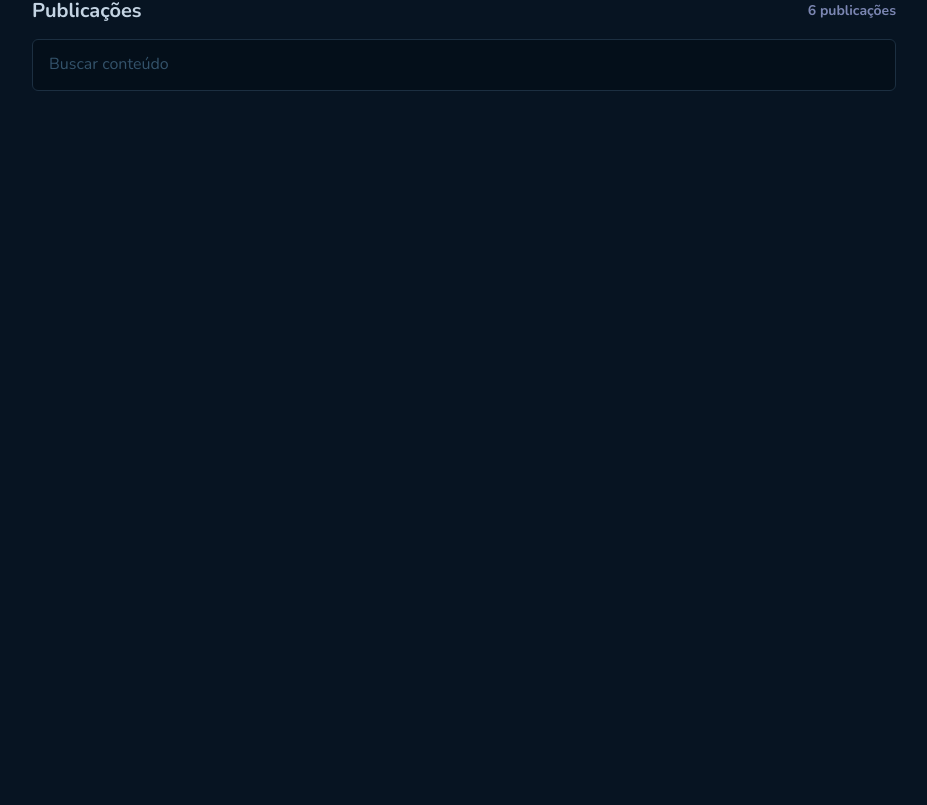
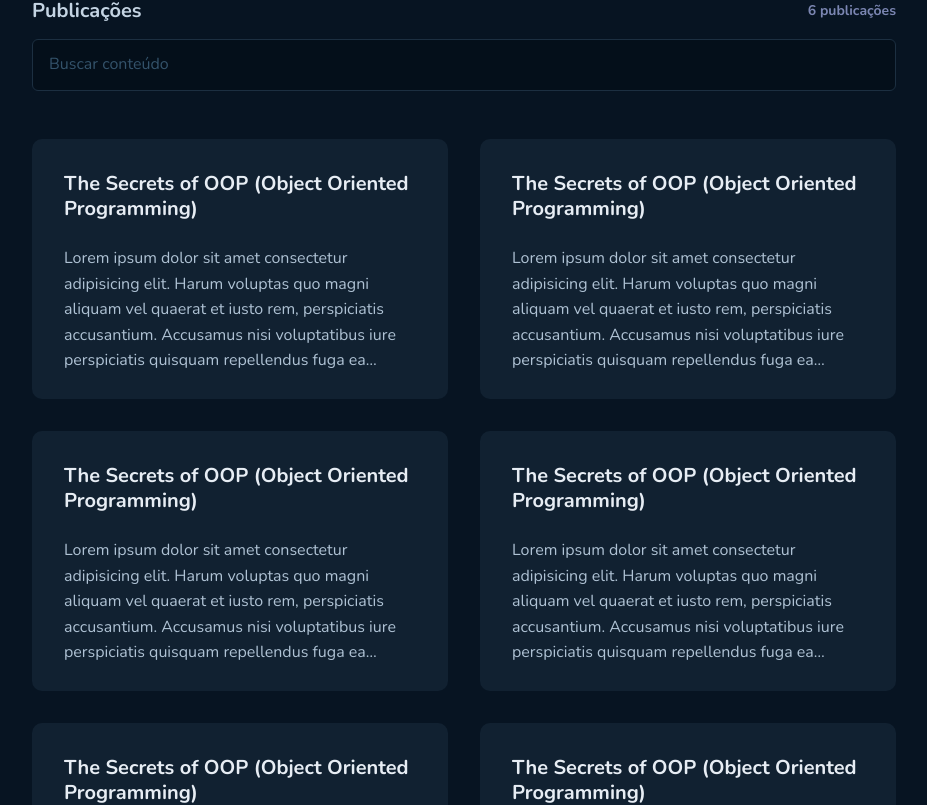
Before and after one commit to ArturMinelli/03-desafio-github-blog, a React (Vite) app: page / in a window 1280 px wide. Shown: the part 475-1280 px from the top of the page, without its empty margins (176-1103 px from the left). Before the commit the page ends 800 px from the top, so only its background shows below. Built offline with nearby package versions, Linux system fonts and the light colour scheme.

Commit message:
adding posts to the blog page

```diff
--- a/src/layouts/DefaultLayout/styles.ts
+++ b/src/layouts/DefaultLayout/styles.ts
@@ -11,4 +11,5 @@ export const LayoutContainer = styled.div`
 export const ContentContainer = styled.div`
   width: 54rem;
   margin-top: -7.75rem;
+  margin-bottom: 3.5rem;
 `
--- /dev/null
+++ b/src/pages/Blog/components/PostCard/index.tsx
@@ -0,0 +1,14 @@
+import styled from "styled-components";
+import { PostCardContainer } from "./styles";
+
+export function PostCard() {
+  return (
+    <PostCardContainer>
+      <h2>The Secrets of OOP (Object Oriented Programming)</h2>
+      <p>
+        Lorem ipsum dolor sit amet consectetur adipisicing elit. Harum voluptas quo magni aliquam vel quaerat et iusto rem, perspiciatis accusantium. Accusamus nisi voluptatibus iure perspiciatis quisquam repellendus fuga ea deleniti?
+        Lorem ipsum dolor sit amet consectetur adipisicing elit. Harum voluptas quo magni aliquam vel quaerat et iusto rem, perspiciatis accusantium. Accusamus nisi voluptatibus iure perspiciatis quisquam repellendus fuga ea deleniti?
+      </p>
+    </PostCardContainer>
+  )
+}
--- /dev/null
+++ b/src/pages/Blog/components/PostCard/styles.ts
@@ -0,0 +1,23 @@
+import styled from 'styled-components'
+
+export const PostCardContainer = styled.article`
+  background: ${({ theme }) => theme['base-post']};
+  width: 26rem;
+  height: 16.25rem;
+  padding: 2rem;
+  border-radius: 10px;
+
+  h2 {
+    font-size: 1.25rem;
+    font-weight: 700;
+    color: ${({ theme }) => theme['base-title']};
+  }
+
+  p {
+    margin-top: 1.5rem;
+    display: -webkit-box;
+    -webkit-line-clamp: 5;
+    -webkit-box-orient: vertical;
+    overflow: hidden;
+  }
+`
--- a/src/pages/Blog/index.tsx
+++ b/src/pages/Blog/index.tsx
@@ -1,12 +1,24 @@
+import { PostCard } from './components/PostCard';
 import { Profile } from './components/Profile';
 import { SearchForm } from './components/SearchForm';
-import { BlogContainer } from "./styles";
+import { BlogContainer, PostsContainer } from "./styles";
 
 export function Blog() {
   return (
     <BlogContainer>
       <Profile />
       <SearchForm />
+      <PostsContainer>
+        <PostCard />
+        <PostCard />
+        <PostCard />
+        <PostCard />
+        <PostCard />
+        <PostCard />
+        <PostCard />
+        <PostCard />
+        <PostCard />
+      </PostsContainer>
     </BlogContainer>
   )
 }
--- a/src/pages/Blog/styles.ts
+++ b/src/pages/Blog/styles.ts
@@ -3,3 +3,12 @@ import styled from 'styled-components'
 export const BlogContainer = styled.main`
   width: 100%;
 `
+
+export const PostsContainer = styled.section`
+  width: 100%;
+  display: grid;
+  grid-template-columns: repeat(2, 1fr);
+  row-gap: 2rem;
+  column-gap: 2rem;
+  margin-top: 3rem;
+`
```
